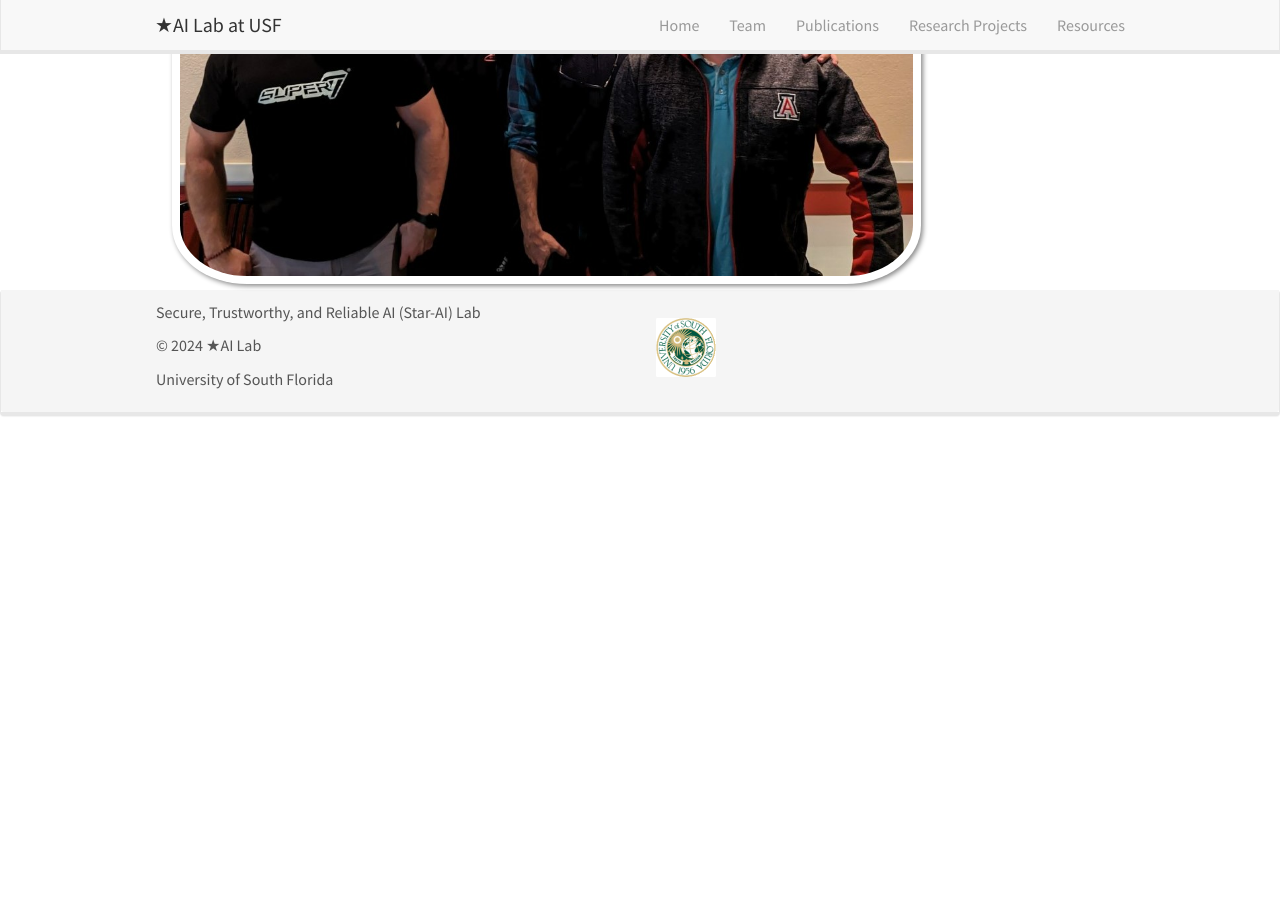
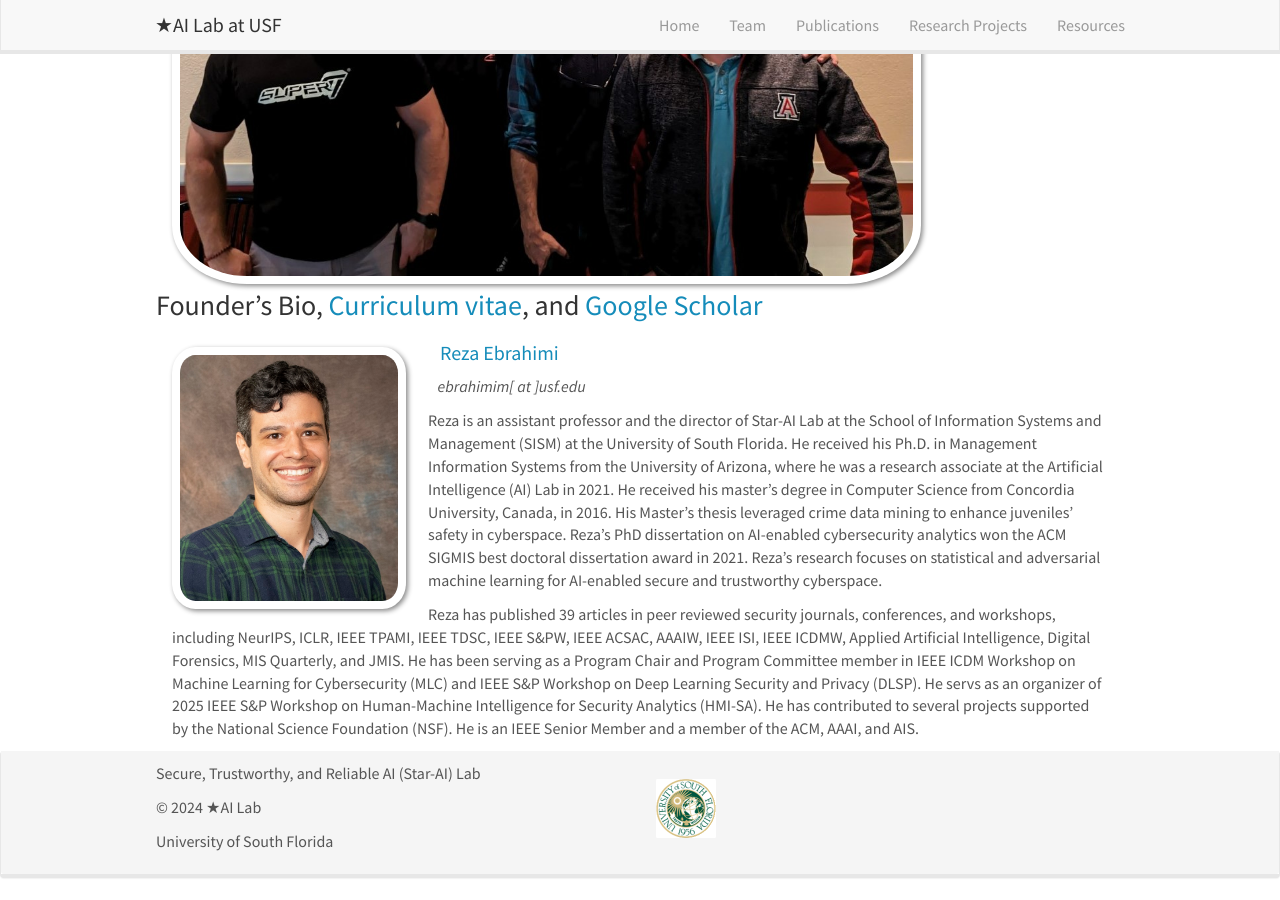
Before and after one commit to star-ailab/star-ailab.github.io, a Jekyll site: the page built from _pages/team.md, in a window 1280 px wide and 900 px high, scrolled down 1447 px. Built offline with Jekyll 4.4.1, drawn with Linux system fonts in a browser that asks for light colours; nearby versions of some CDN libraries; before the commit the page ends 1885 px from its top, so only the background shows below that.

Commit message:
Update team.md

```diff
--- a/_pages/team.md
+++ b/_pages/team.md
@@ -243,6 +243,7 @@
 </div>
 
 
+
 -->
 
 ### Collaborators from the AI Lab at University of Arizona (Supervised by Dr. Hsinchun Chen)
@@ -252,3 +253,15 @@
 
 <br/>
 <br/>
+<br/>
+
+### Founder's Bio, [Curriculum vitae](/files/Ebrahimi_CV_2025.pdf), and [Google Scholar](https://scholar.google.com/citations?user=4DmURbEAAAAJ&hl=en)
+<div class="col-sm-12 clearfix">
+  <a href="https://scholar.google.com/citations?user=4DmURbEAAAAJ&hl=en"> <img src="{{ site.url }}{{ site.baseurl }}/images/teampic/rebrahimi.jpg" class="img-responsive" width="25%" style="float: left; padding:8px" /></a>
+  <h4>&nbsp;&nbsp; <a href="https://scholar.google.com/citations?user=4DmURbEAAAAJ&hl=en"> Reza Ebrahimi </a></h4>
+  <i>&nbsp;&nbsp; ebrahimim[ at ]usf.edu</i>
+  <!--<p>&nbsp;&nbsp; Reza is an assistant professor and the director of Star-AI Lab at School of Information Systems and <br>&nbsp;&nbsp; Management (SISM) at the University of South Florida. He received his Ph.D. in Information Systems from <br>&nbsp;&nbsp; the University of Arizona, where he was a research assistant at the Artifical Intelligence (AI) Lab conducted <br>&nbsp;&nbsp; by Regents’ Professor Hsinchun Chen. In 2016, He received his Master's in Computer Science from <br>&nbsp;&nbsp; Concordia University in Montreal, Canada. His Ph.D. Thesis targets two interconnected research areas: <br>&nbsp;&nbsp; Security of AI and AI for Security. His Master's thesis leveraged crime data mining to enhance juveniles' <br>&nbsp;&nbsp; safety in the cyberspace.</p>-->
+  <p>Reza is an assistant professor and the director of Star-AI Lab at the School of Information Systems and Management (SISM) at the University of South Florida. He received his Ph.D. in Management Information Systems from the University of Arizona, where he was a research associate at the Artificial Intelligence (AI) Lab in 2021. He received his master’s degree in Computer Science from Concordia University, Canada, in 2016. His Master’s thesis leveraged crime data mining to enhance juveniles’ safety in cyberspace. Reza’s PhD dissertation on AI-enabled cybersecurity analytics won the ACM SIGMIS best doctoral dissertation award in 2021. Reza’s research focuses on statistical and adversarial machine learning for AI-enabled secure and trustworthy cyberspace.</p>
+  <p>Reza has published 39 articles in peer reviewed security journals, conferences, and workshops, including NeurIPS, ICLR, IEEE TPAMI, IEEE TDSC, IEEE S&PW, IEEE ACSAC, AAAIW, IEEE ISI, IEEE ICDMW, Applied Artificial Intelligence, Digital Forensics, MIS Quarterly, and JMIS. He has been serving as a Program Chair and Program Committee member in IEEE ICDM Workshop on Machine Learning for Cybersecurity (MLC) and IEEE S&P Workshop on Deep Learning Security and Privacy (DLSP). He servs as an organizer of 2025 IEEE S&P Workshop on Human-Machine Intelligence for Security Analytics (HMI-SA). He has contributed to several projects supported by the National Science Foundation (NSF). He is an IEEE Senior Member and a member of the ACM, AAAI, and AIS.</p>
+
+</div>
```
